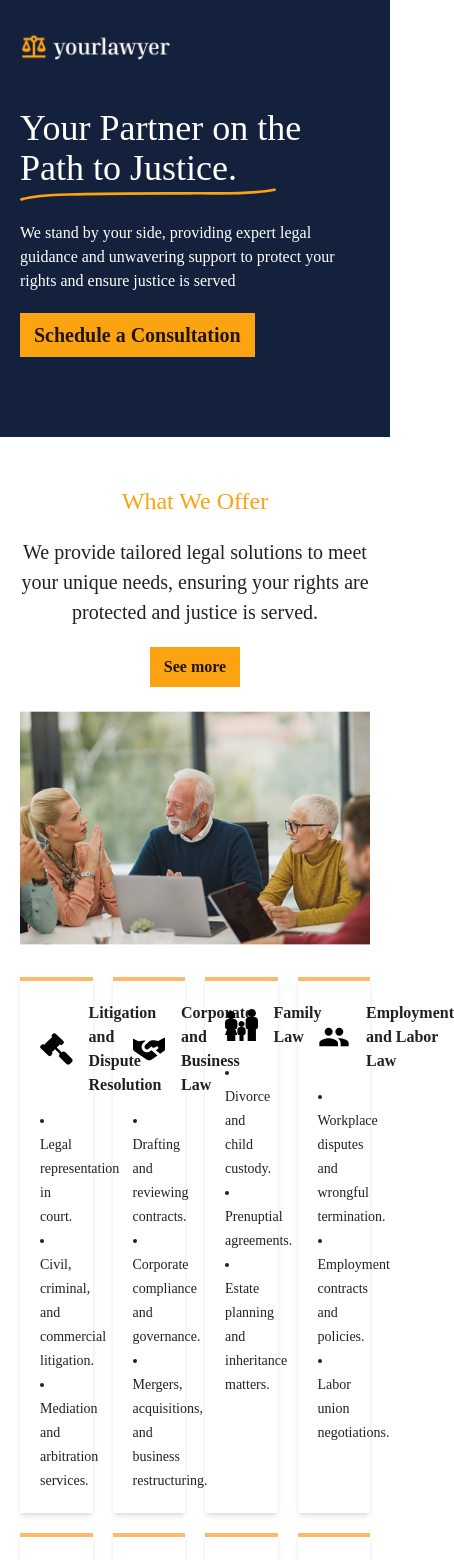
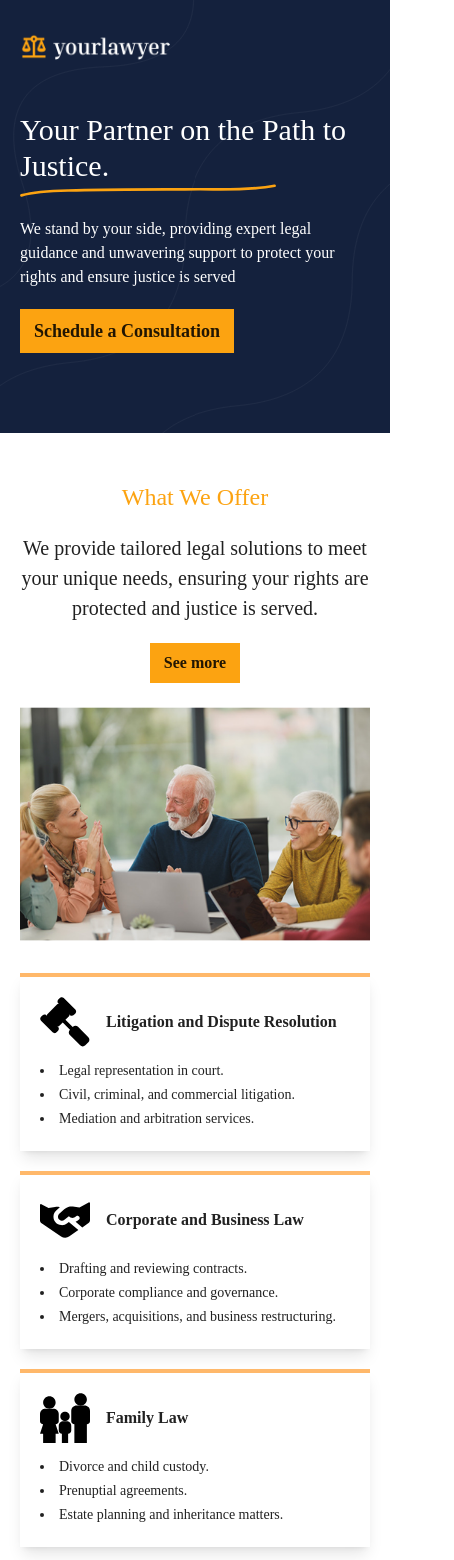
Before and after one commit to hendriam/lawfirm-landing-page, a React (Vite) app: page / in a window 390 px wide. Shown: the top 1560 px of the page, 454 px wide, since content can reach past the window. Built offline with nearby package versions, Linux system fonts and the light colour scheme; a web font is replaced by a local one.

Commit message:
adding offer section

```diff
--- a/src/App.tsx
+++ b/src/App.tsx
@@ -5,7 +5,7 @@ function App() {
     return (
         <>
             <Header />
-            <main className="container flex justify-between items-center mx-0 lg:mx-auto px-5 xl:px-0 lg:w-full max-w-6xl">
+            <main className="container mx-0 lg:mx-auto px-5 xl:px-0 lg:w-full max-w-6xl">
                 <Offer />
             </main>
         </>
--- a/src/components/header.tsx
+++ b/src/components/header.tsx
@@ -3,8 +3,7 @@ import Navbar from "./navbar";
 
 export default function Header() {
     return (
-        // <header className="bg-[url(./assets/bg-header.svg)] bg-no-repeat bg-cover py-8">
-        <header className="bg-[#14213D] py-8">
+        <header className="bg-[url(./assets/bg-header.svg)] bg-center bg-cover">
             <Navbar />
             <Hero />
         </header>
--- a/src/components/hero.tsx
+++ b/src/components/hero.tsx
@@ -3,10 +3,10 @@ import vector1 from "../assets/vector-1.svg";
 
 export default function Hero() {
     return (
-        <div className="container flex justify-between items-center space-x-5 mt-12 mb-12 mx-0 lg:mx-auto px-5 xl:px-0 lg:w-full max-w-6xl">
+        <div className="container flex justify-center items-center pt-5 pb-20 space-x-5 mx-0 lg:mx-auto px-5 xl:px-0 lg:w-full max-w-6xl">
             <div className="flex flex-col items-start lg:space-y-11 space-y-5">
-                <h1 className="text-white lg:text-7xl md:text-6xl sm:text-5xl text-4xl lg:leading-24 md:leading-15 sm:leading-12">
-                    Your Partner on the <br className="transition-all duration-200 " />{" "}
+                <h1 className="text-white lg:text-7xl md:text-6xl sm:text-5xl text-3xl lg:leading-20 md:leading-20 sm:leading-15">
+                    Your Partner on the{" "}
                     <span>
                         Path to Justice.{" "}
                         <img
@@ -23,7 +23,7 @@ export default function Hero() {
                     <br className="hidden lg:flex transition-all duration-200" />
                     ensure justice is served
                 </p>
-                <button className="bg-[#FCA311] hover:opacity-80 hover:cursor-pointer md:py-3 py-2 md:px-5 px-3.5 xl:text-3xl md:text-2xl text-xl text-center font-bold">
+                <button className="bg-[#FCA311] hover:opacity-80 hover:cursor-pointer md:py-3 py-2 md:px-5 px-3.5 xl:text-2xl md:text-xl text-lg text-center font-bold">
                     Schedule a Consultation
                 </button>
             </div>
--- a/src/components/navbar.tsx
+++ b/src/components/navbar.tsx
@@ -3,7 +3,7 @@ import { menus } from "../data.ts";
 
 export default function Navbar() {
     return (
-        <nav className="container flex justify-between items-center mx-0 lg:mx-auto px-5 xl:px-0 lg:w-full max-w-6xl">
+        <nav className="container flex justify-between items-center py-8 mx-0 lg:mx-auto px-5 xl:px-0 lg:w-full max-w-6xl">
             <a href="/">
                 <img src={logo} width={150} />
             </a>
--- a/src/components/services.tsx
+++ b/src/components/services.tsx
@@ -2,15 +2,15 @@ import { offers } from "../data.ts";
 
 export default function Services() {
     return (
-        <div className="mt-8 grid grid-cols-4 gap-5">
+        <div className="mt-8 grid lg:grid-cols-4 md:grid-cols-3 sm:grid-cols-2 grid-cols-1 gap-5">
             {offers.map((offer) => (
                 <div
                     key={offer.id}
-                    className="p-5 shadow-md hover:shadow-2xl border-t-orange-300 border-t-4 transition-all"
+                    className="p-5 group shadow-lg hover:shadow-[0_15px_15px_rgba(0.25,0.25,0.25,0.25)] border-t-orange-300 border-t-4 transition-all"
                 >
                     <div className="flex items-center space-x-4">
                         <img src={offer.icon} alt={offer.name} className="text-amber-300" />
-                        <h5 className="font-bold">{offer.name}</h5>
+                        <h5 className="font-bold group-hover:text-amber-400">{offer.name}</h5>
                     </div>
                     <ul className="mt-3 text-sm list-disc list-inside leading-6">
                         {offer.items.map((item) => (
```
Also changed, not shown: index.html (indentation only).
